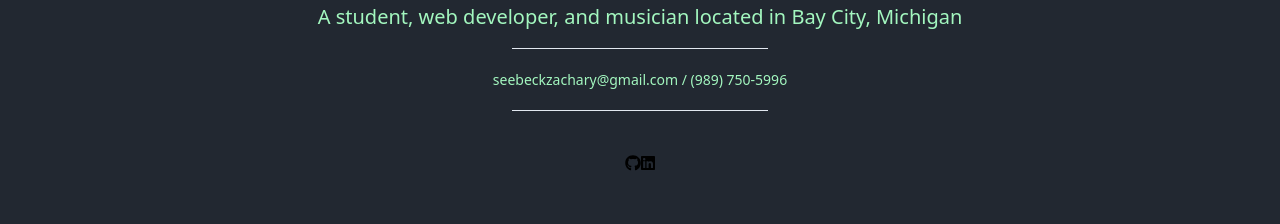
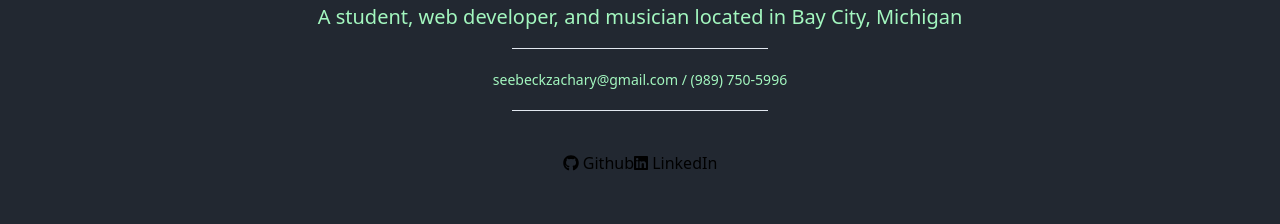
Before and after one commit to ZacharySeebeck2020/Website, a Vue app: page /#/ in a window 1280 px wide. Before the commit this address led to /#/projects. Shown: the part 466-690 px from the top of the page. Built offline with nearby package versions, Linux system fonts and the light colour scheme.

Commit message:
Made minor changes to the homepage

```diff
--- a/src/views/About.vue
+++ b/src/views/About.vue
@@ -5,12 +5,12 @@
     <h4 class="text-secondary text-xl py-auto">A student, web developer, and musician located in Bay City, Michigan</h4>
     <hr class="w-64 mx-auto mt-4" />
     <div class="my-5">
-      <p class="text-secondary text-sm">seebeckzachary@gmail.com / (989) 750-5996</p>
+      <p class="text-secondary text-sm"><a href="mailto:seebeckzachary@gmail.com" target="_new">seebeckzachary@gmail.com</a> / (989) 750-5996</p>
     </div>
     <hr class="w-64 mx-auto mt-4" />
     <div class="my-10">
-      <a href="https://github.com/ZacharySeebeck2020" target="new" class="social-btn"><font-awesome-icon :icon="['fab', 'github']" /></a>
-      <a href="https://www.linkedin.com/in/zacharyseebeck/" target="new" class="social-btn"><font-awesome-icon :icon="['fab', 'linkedin']" /></a>
+      <a href="https://github.com/ZacharySeebeck2020" target="new" class="social-btn"><font-awesome-icon :icon="['fab', 'github']" /> Github</a>
+      <a href="https://www.linkedin.com/in/zacharyseebeck/" target="new" class="social-btn"><font-awesome-icon :icon="['fab', 'linkedin']" /> LinkedIn</a>
     </div>
   </div>
 </template>
```
